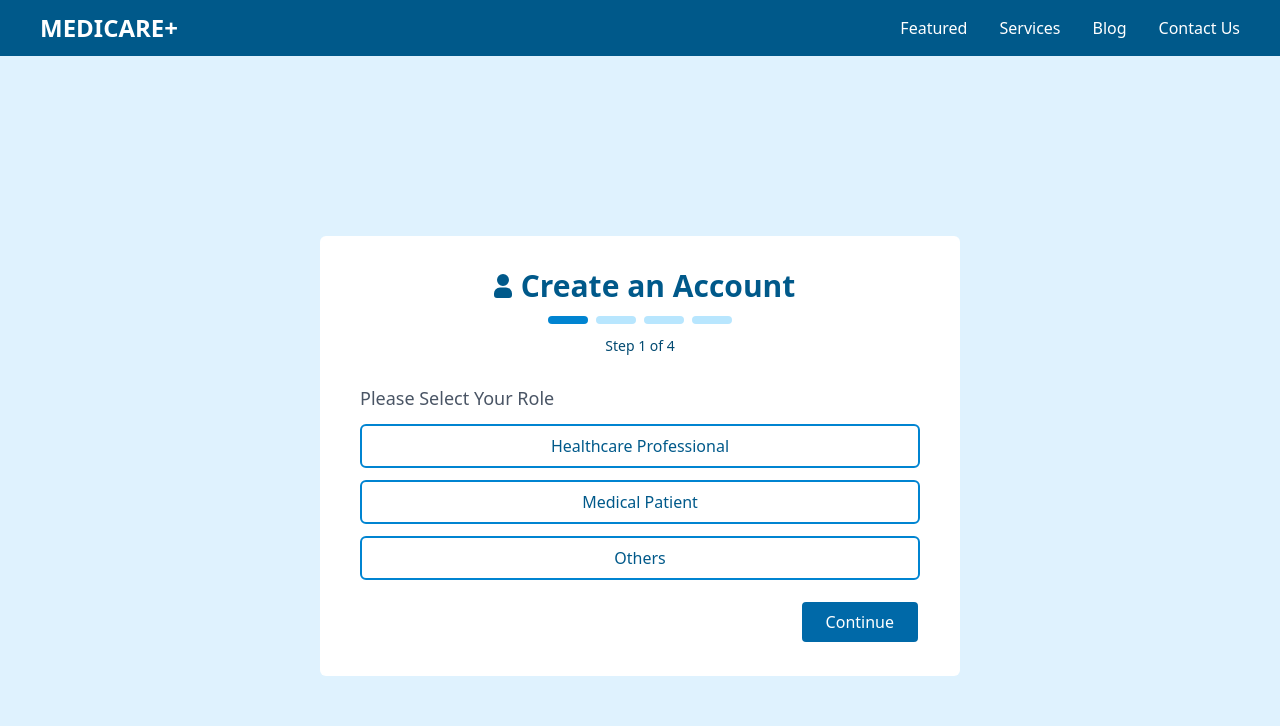
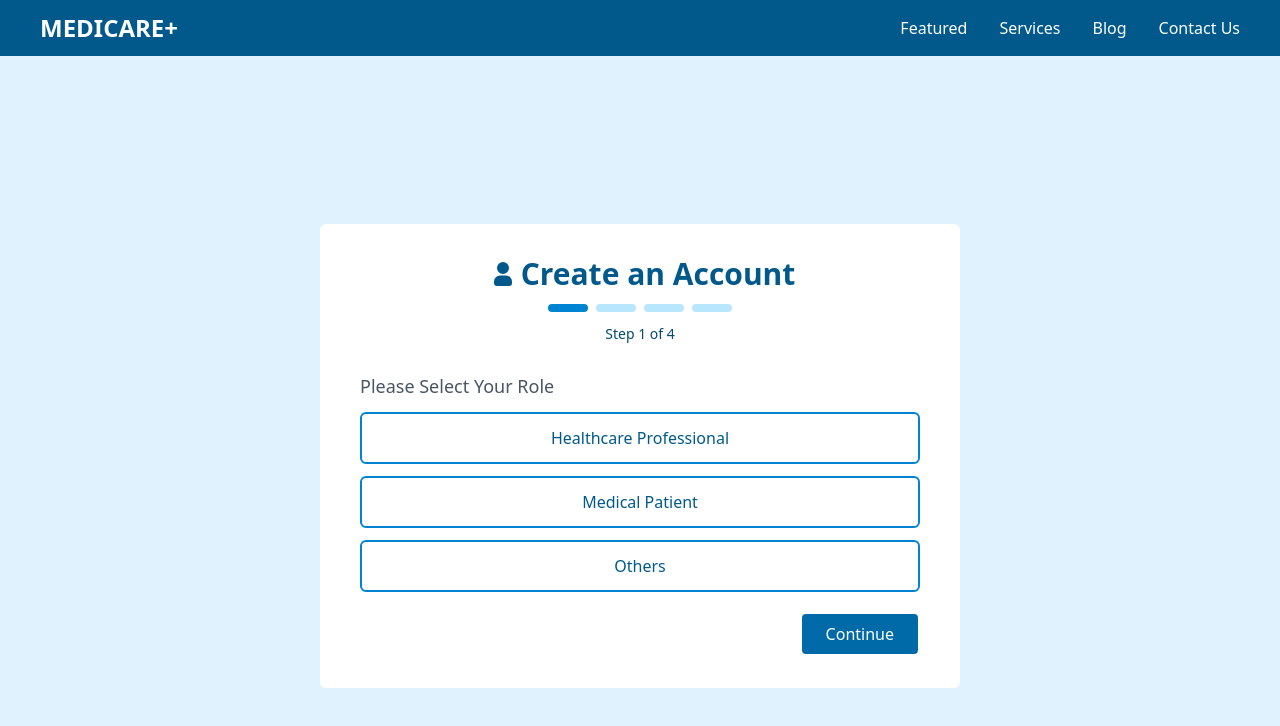
Before and after one commit to XuanGiaHanNguyen/MediCare-, a React (Vite) app in the folder frontend/: page /signup in a window 1280 px wide. Shown: the top 726 px of the page. Built offline with nearby package versions, Linux system fonts and the light colour scheme.

Commit message:
finalized the core of sign up

```diff
--- a/frontend/src/pages/SignUp.jsx
+++ b/frontend/src/pages/SignUp.jsx
@@ -1,7 +1,19 @@
+import { useState } from "react";
 import { UserIcon } from "../assets/icon"
 
+function SignUp (){
+    const [selectedRole, setSelectedRole] = useState("");
 
-function SignUp (){
+    const handleRoleSelect = (role) => {
+        setSelectedRole(role);
+    };
+
+    const getRoleButtonClass = (role) => {
+        const baseClass = "border-2 border-sky-600 text-sky-800 font-medium w-full flex text-center justify-center py-3 rounded-md hover:bg-sky-600 hover:text-white cursor-pointer";
+        const selectedClass = "bg-sky-600 text-white";
+
+        return selectedRole === role ? `${baseClass} ${selectedClass}` : baseClass;
+    };
 
     return(
         <div className="w-full h-screen bg-sky-100 flex items-center justify-center">
@@ -16,20 +28,29 @@ function SignUp (){
                 <p className="text-sm text-sky-900 mb-4">Step 1 of 4</p>
                 <h2 className="text-lg font-medium flex w-full text-gray-600">Please Select Your Role</h2>
 
-                <div className="border-2 border-sky-600 text-sky-800 font-medium w-full flex text-center justify-center py-2 rounded-md hover:bg-sky-600 hover:text-white">
+                <div
+                    className={getRoleButtonClass("healthcare")}
+                    onClick={() => handleRoleSelect("healthcare")}
+                >
                     Healthcare Professional
                 </div>
 
-                <div className="border-2 border-sky-600 text-sky-800 font-medium w-full flex text-center justify-center py-2 rounded-md hover:bg-sky-600 hover:text-white">
+                <div
+                    className={getRoleButtonClass("patient")}
+                    onClick={() => handleRoleSelect("patient")}
+                >
                     Medical Patient
                 </div>
 
-                <div className="border-2 border-sky-600 text-sky-800 font-medium w-full flex text-center justify-center py-2 rounded-md hover:bg-sky-600 hover:text-white">
+                <div
+                    className={getRoleButtonClass("others")}
+                    onClick={() => handleRoleSelect("others")}
+                >
                     Others
                 </div>
 
                 <div className="flex w-full justify-end pt-2">
-                    <div className="border-2 px-6 py-2 rounded-md font-medium text-white bg-sky-700">
+                    <div className="border-2 px-6 py-2 rounded-md font-medium text-white bg-sky-700 cursor-pointer">
                         Continue
                     </div>
                 </div>
```
